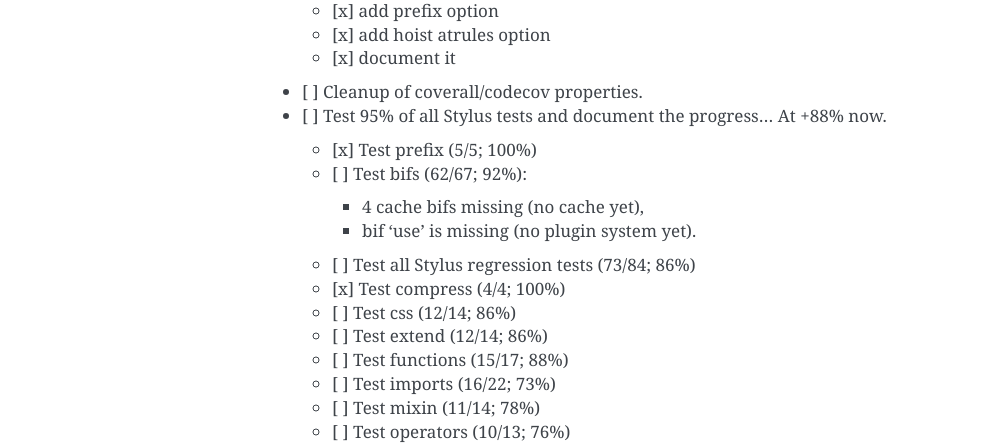
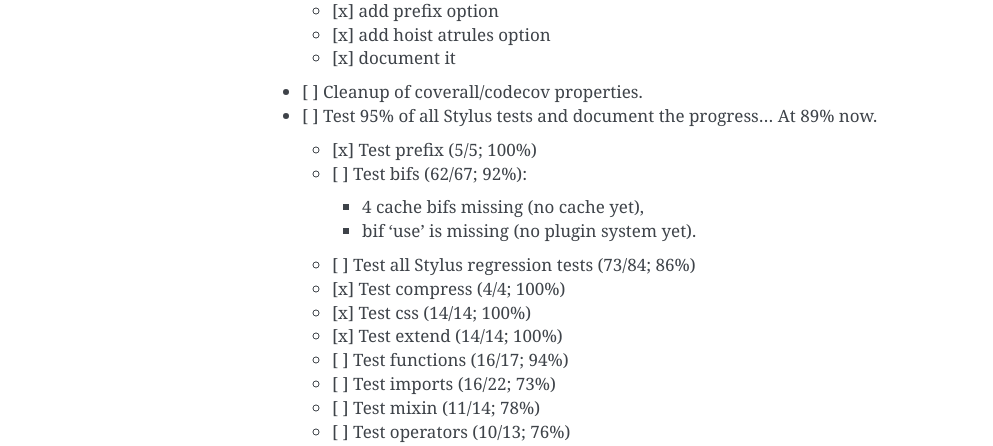
Before and after one commit to jw/stilus, a Sphinx documentation site: the page built from docs/plan/current.md, in a window 1280 px wide. Shown: the part 276-722 px from the top of the page, without its empty margins (148-1141 px from the left). Built offline with Sphinx 7.4.7, drawn with Linux system fonts in a browser that asks for light colours.

```diff
--- a/docs/plan/current.md
+++ b/docs/plan/current.md
@@ -11,16 +11,16 @@
     - [x] add hoist atrules option
     - [x] document it
  - [ ] Cleanup of coverall/codecov properties.
- - [ ] Test 95% of all Stylus tests and document the progress...  At +88% now.
+ - [ ] Test 95% of all Stylus tests and document the progress...  At 89% now.
      - [x] Test prefix (5/5; 100%)
      - [ ] Test bifs (62/67; 92%):
          - 4 cache bifs missing (no cache yet),
          - bif 'use' is missing (no plugin system yet).
      - [ ] Test all Stylus regression tests (73/84; 86%)
      - [x] Test compress (4/4; 100%)
-     - [ ] Test css (12/14; 86%)
-     - [ ] Test extend (12/14; 86%)
-     - [ ] Test functions (15/17; 88%)
+     - [x] Test css (14/14; 100%)
+     - [x] Test extend (14/14; 100%)
+     - [ ] Test functions (16/17; 94%)
      - [ ] Test imports (16/22; 73%)
      - [ ] Test mixin (11/14; 78%)
      - [ ] Test operators (10/13; 76%)
```
Also changed, not shown: docs/diff/tests.rst (+8 -8 lines), 7 other files.
